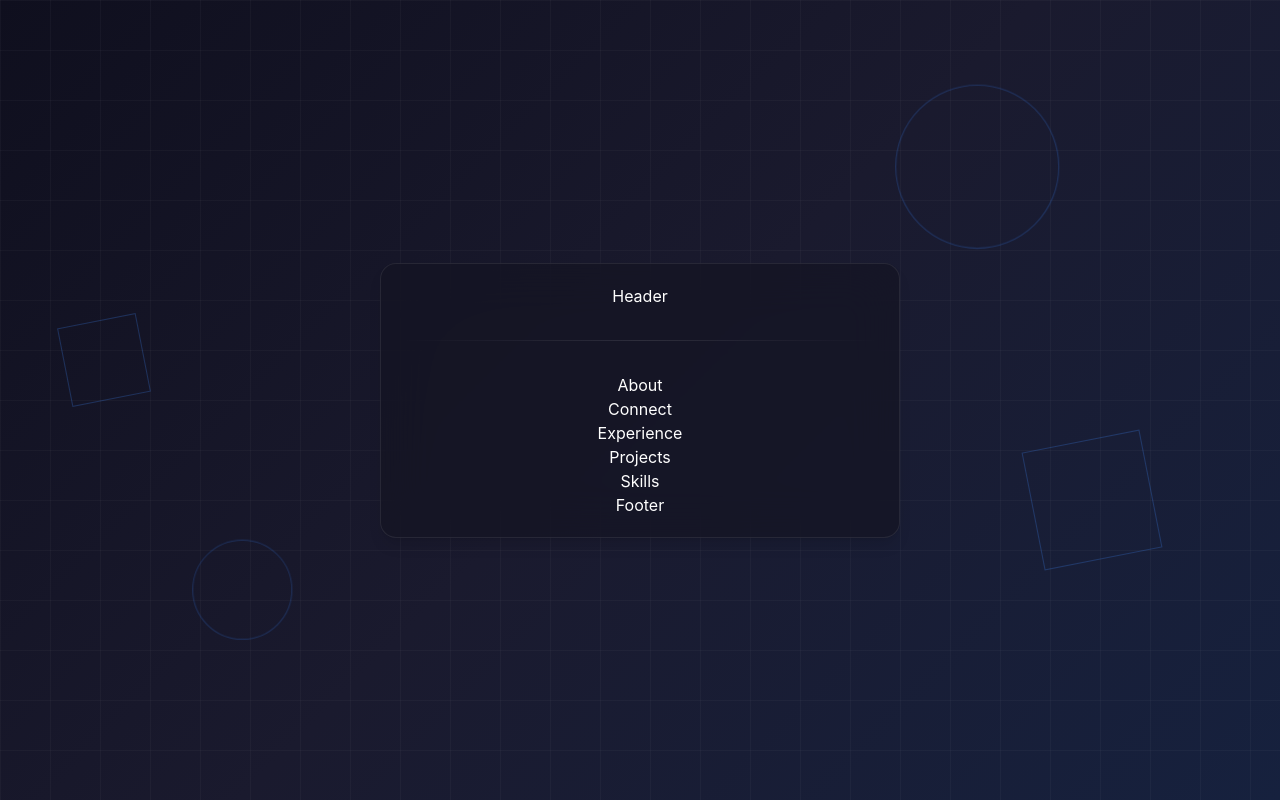
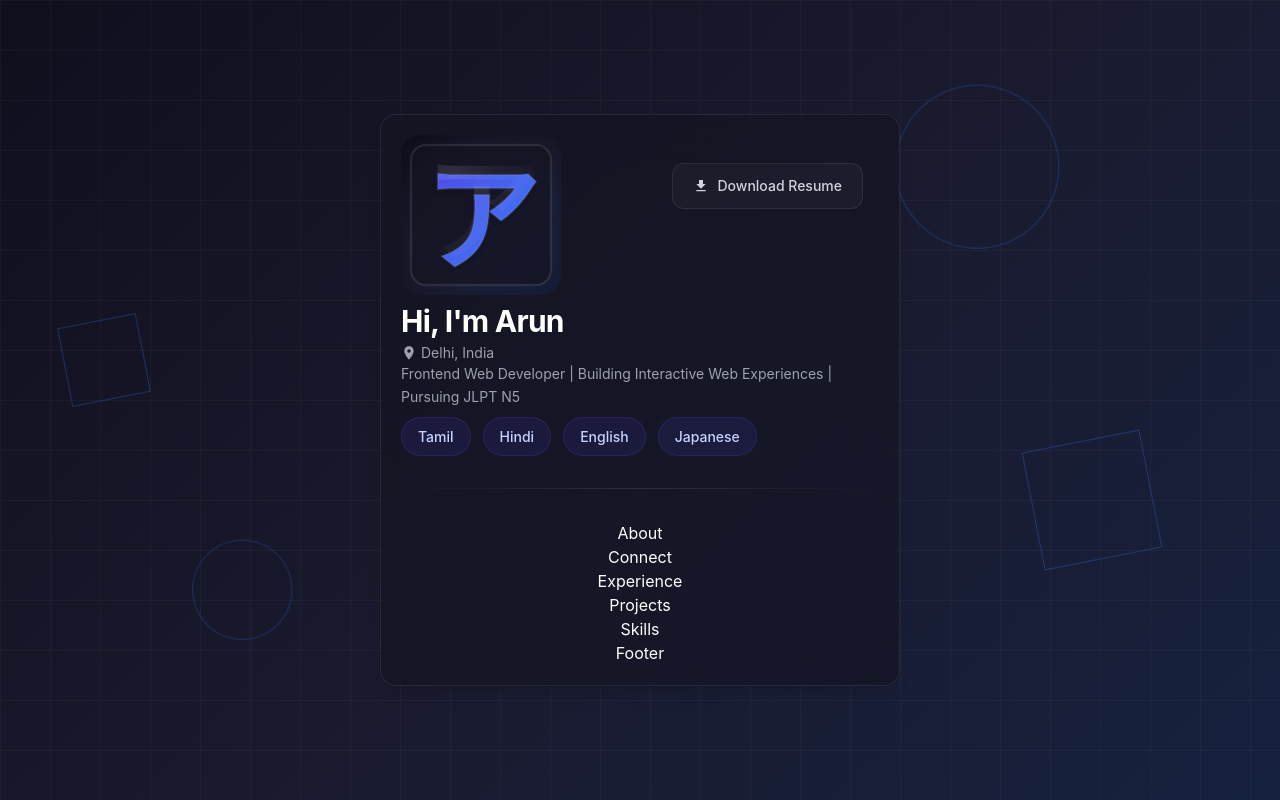
Before and after one commit to aruntutter/portfolio-v2, a React (Vite) app: page / in a window 1280 px wide. Built offline with nearby package versions, Linux system fonts and the light colour scheme.

Commit message:
feat: design Header component UI

```diff
--- a/src/components/Header.jsx
+++ b/src/components/Header.jsx
@@ -1,5 +1,94 @@
+import Logo from "../assets/logo.svg";
+
+const LANGUAGES = ["Tamil", "Hindi", "English", "Japanese"];
+
 const Header = () => {
-  return <div>Header</div>;
+  return (
+    <div className="flex flex-col md:flex-row md:justify-between w-full relative">
+      <div className="flex flex-col items-start gap-4 md:gap-2">
+        <img
+          src={Logo}
+          alt="Arun Kumar R"
+          className="w-32 h-32 md:w-40 md:h-40 object-cover"
+        />
+        <div className="w-full text-left">
+          <h1
+            className="text-2xl md:text-3xl font-bold tracking-tight text-left"
+            style={{ color: "var(--color-text-primary)" }}
+          >
+            Hi, I'm Arun
+          </h1>
+
+          <div
+            className="flex items-center gap-1 text-sm mt-1"
+            style={{ color: "var(--color-text-secondary)" }}
+          >
+            <svg
+              xmlns="http://www.w3.org/2000/svg"
+              fill="currentColor"
+              viewBox="0 0 24 24"
+              className="w-4 h-4"
+            >
+              <path d="M12 2C8.1 2 5 5.1 5 9c0 5.2 7 13 7 13s7-7.8 7-13c0-3.9-3.1-7-7-7zm0 9.5c-1.4 0-2.5-1.1-2.5-2.5S10.6 6.5 12 6.5s2.5 1.1 2.5 2.5S13.4 11.5 12 11.5z" />
+            </svg>
+            <span>Delhi, India</span>
+          </div>
+
+          <p
+            className="text-sm leading-relaxed"
+            style={{ color: "var(--color-text-secondary)" }}
+          >
+            Frontend Web Developer | Building Interactive Web Experiences |
+            Pursuing JLPT N5
+          </p>
+        </div>
+
+        <div className="flex flex-wrap gap-3">
+          {" "}
+          {/* Container for the language tags */}
+          {LANGUAGES.map((language, index) => (
+            <span
+              key={index}
+              className="shrink-0 sm:px-4 sm:py-2 rounded-full sm:text-[0.875rem] font-medium transition-all duration-300 px-3 py-1.5 text-[0.75rem]"
+              style={{
+                color: "var(--color-text-accent)",
+                background: "rgba(79, 70, 229, 0.12)",
+                border: "1px solid rgba(79, 70, 229, 0.2)",
+              }}
+              onMouseEnter={(e) => {
+                e.currentTarget.style.background = "rgba(79, 70, 229, 0.2)";
+                e.currentTarget.style.border =
+                  "1px solid rgba(79, 70, 229, 0.3)";
+                e.currentTarget.style.transform = "translateY(-2px)";
+              }}
+              onMouseLeave={(e) => {
+                e.currentTarget.style.background = "rgba(79, 70, 229, 0.12)";
+                e.currentTarget.style.border =
+                  "1px solid rgba(79, 70, 229, 0.2)";
+                e.currentTarget.style.transform = "translateY(0)";
+              }}
+            >
+              {language}
+            </span>
+          ))}
+        </div>
+      </div>
+
+      {/* Download Resume Button */}
+      <div className="mt-4 md:mt-0 md:absolute md:right-4 md:top-7">
+        <a
+          href="#"
+          download="#"
+          className="flex items-center gap-2 px-5 py-3 rounded-xl border border-(--color-border-light) bg-[rgba(255,255,255,0.03)] text-(--color-text-light) text-sm font-medium transition-all duration-300 hover:bg-[rgba(255,255,255,0.06)] hover:border-(--color-border-hover) hover:text-(--color-text-primary) hover:-translate-y-0.5"
+        >
+          <svg className="w-4 h-4" fill="currentColor" viewBox="0 0 24 24">
+            <path d="M19 9h-4V3H9v6H5l7 7 7-7zM5 18v2h14v-2H5z" />
+          </svg>
+          Download Resume
+        </a>
+      </div>
+    </div>
+  );
 };
 
 export default Header;
```
